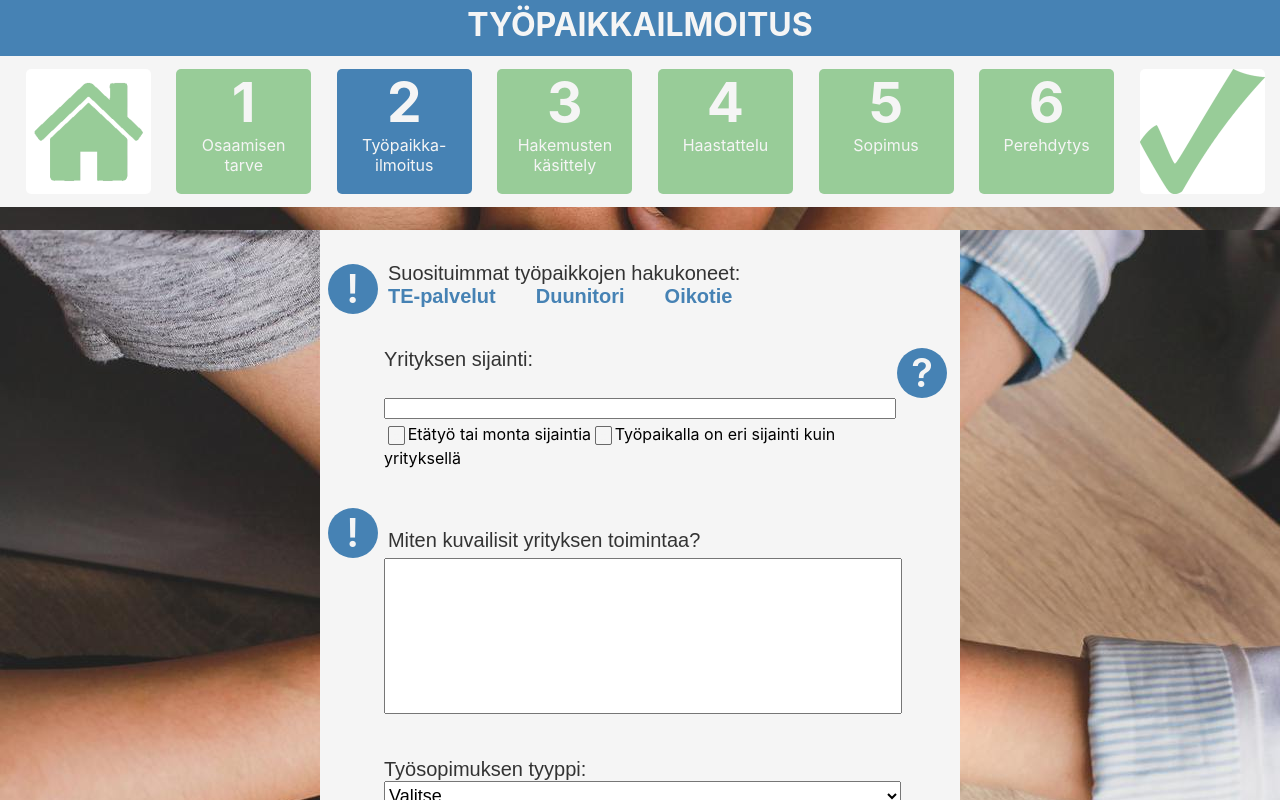
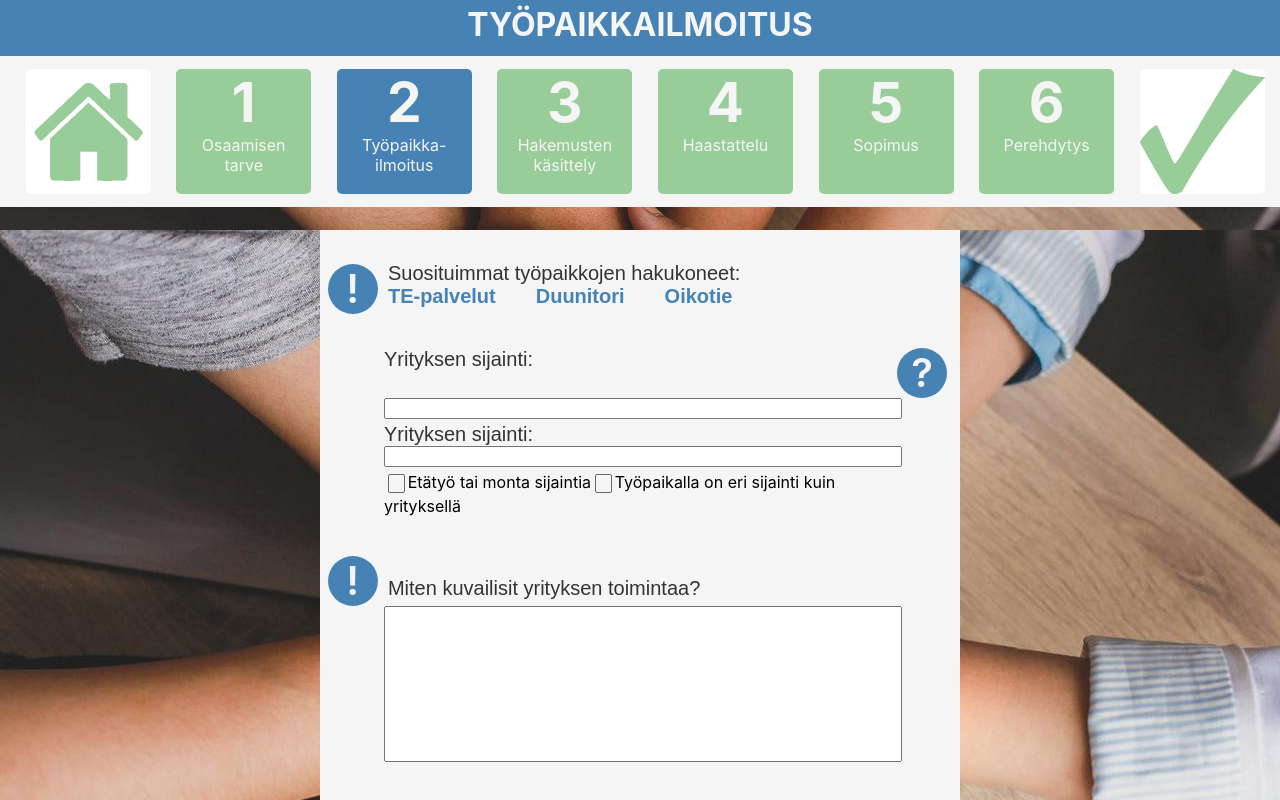
Before and after one commit to MirGitAtGitHub/RekrySalo, a React (Create React App) app in the folder rekrysalo/: page /Page2 in a window 1280 px wide. Shown: the top 800 px of the page. Built offline with nearby package versions, Linux system fonts and the light colour scheme.

Commit message:
Commit
Yes.

```diff
--- a/rekrysalo/src/App.css
+++ b/rekrysalo/src/App.css
@@ -607,18 +607,3 @@ p{
 .Content {
   flex: 1 0 auto;
 }
-.sijainti-container {
-  position: relative;
-}
-.sijainti-container textarea {
-  width: 100%;
-  height: 100%;
-  box-sizing: border-box;
-  padding-right: 20px;
-}
-.sijainti-container div {
-  position: absolute;
-  top: 0;
-  right: 0;
-  padding-right: 10px;
-}
--- a/rekrysalo/src/pages/Page2.js
+++ b/rekrysalo/src/pages/Page2.js
@@ -77,6 +77,8 @@ const Page2 = () => {
             <div className="sijainti-container">
               <textarea className="answer" rows="1" cols="70" id="answer1" onChange={() => localStorage.setItem("p2a1",document.getElementById("answer1").value)} defaultValue={localStorage.getItem("p2a1")}></textarea>
             </div>
+            <p className="question">Yrityksen sijainti:</p>
+            <textarea className="answer" rows="1" cols="70" id="answer1" onChange={() => localStorage.setItem("p2a1",document.getElementById("answer1").value)} defaultValue={localStorage.getItem("p2a1")}></textarea>
 
             <div style={{"margin-bottom":"40px"}} onChange={() => (document.getElementById("2").checked === true) ? (document.getElementById("tpsijaintip").style.display = "",document.getElementById("optionalanswer1").style.display = "",(document.getElementById("1").checked === true) ? document.getElementById("ttvalinta").style.display = "" : (document.getElementById("ttvalinta").style.display = "none")) : (document.getElementById("tpsijaintip").style.display = "none",document.getElementById("optionalanswer1").style.display = "none",(document.getElementById("1").checked === true) ? document.getElementById("ttvalinta").style.display = "" : (document.getElementById("ttvalinta").style.display = "none"))}>
               <input type={"checkbox"} id="1" name="Valinta" value="1"></input>
```
